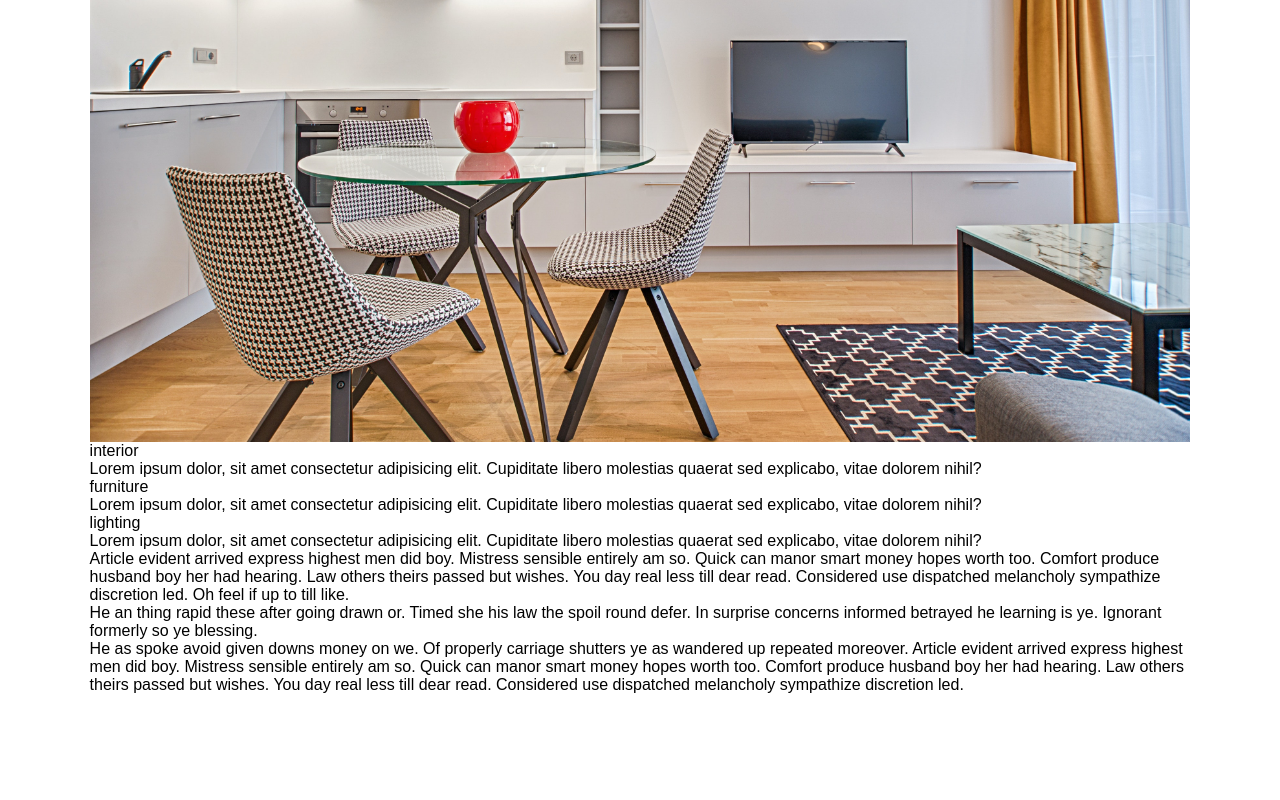
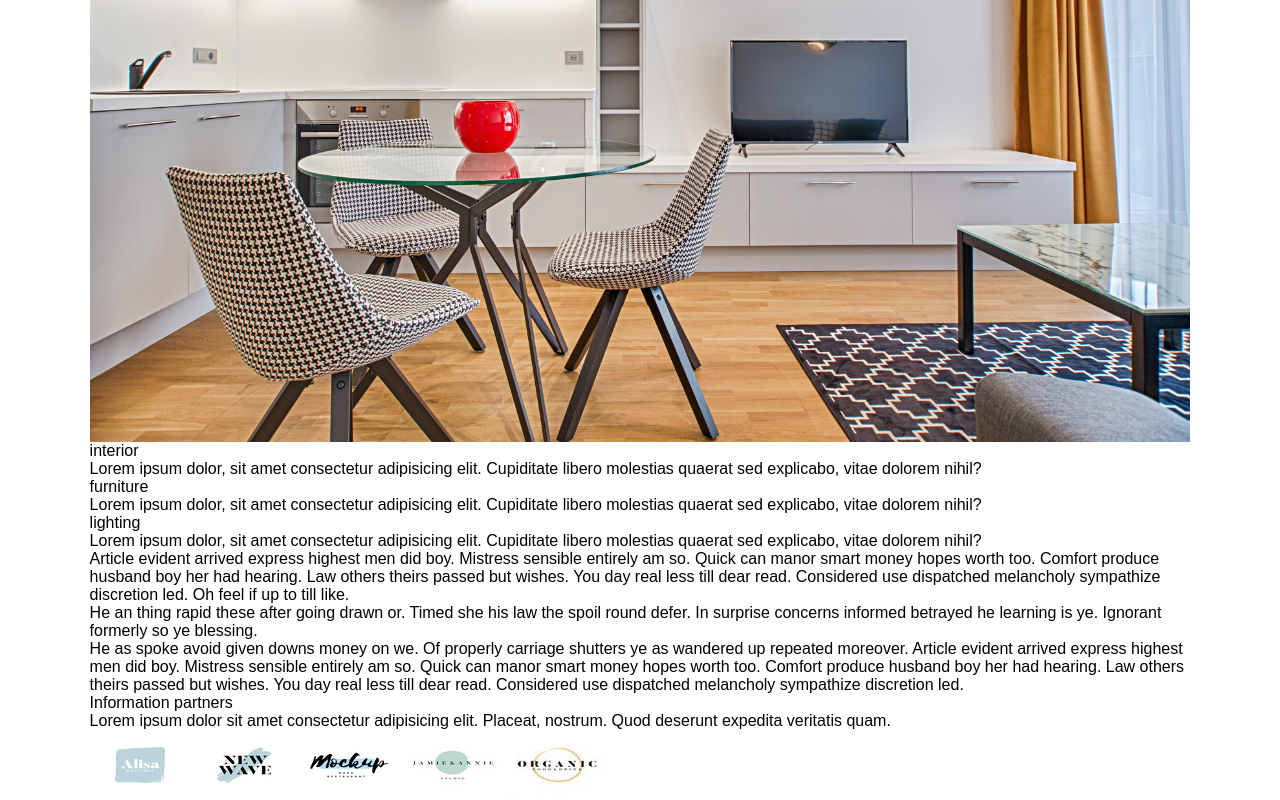
Before and after one commit to kashifaxioned/nice-page, a plain HTML site: page index.html in a window 1280 px wide. Shown: the part 1536-2336 px from the top of the page. Before the commit the page ends 2230 px from the top, so only its background shows below. Drawn offline with Linux system fonts and the light colour scheme.

Commit message:
partner section added

```diff
--- a/index.html
+++ b/index.html
@@ -81,6 +81,29 @@
           <p class="feature-section-info-small">He as spoke avoid given downs money on we. Of properly carriage shutters ye as wandered up repeated moreover. Article evident arrived express highest men did boy. Mistress sensible entirely am so. Quick can manor smart money hopes worth too. Comfort produce husband boy her had hearing. Law others theirs passed but wishes. You day real less till dear read. Considered use dispatched melancholy sympathize discretion led.</p>
         </div>
       </section>
+      <section class="partner-section">
+        <div class="wrapper">
+          <h3 class="partner-section-title">Information partners</h3>
+          <p class="partner-section-info">Lorem ipsum dolor sit amet consectetur adipisicing elit. Placeat, nostrum. Quod deserunt expedita veritatis quam.</p>
+          <ul class="partner-section-list">
+            <li class="partner-section-list-item">
+              <figure><img src="./assets/image/partners/1.jpg" alt="Alisa Boutique"></figure>
+            </li>
+            <li class="partner-section-list-item">
+              <figure><img src="./assets/image/partners/2.jpg" alt="New Wave"></figure>
+            </li>
+            <li class="partner-section-list-item">
+              <figure><img src="./assets/image/partners/3.jpg" alt="Mockup Bar And Restaurant"></figure>
+            </li>
+            <li class="partner-section-list-item">
+              <figure><img src="./assets/image/partners/4.jpg" alt="Jamie And Annie Studio"></figure>
+            </li>
+            <li class="partner-section-list-item">
+              <figure><img src="./assets/image/partners/5.jpg" alt="Organic Food And Drinks"></figure>
+            </li>
+          </ul>
+        </div>
+      </section>
     </main>
     <!--main section end-->
 
```
